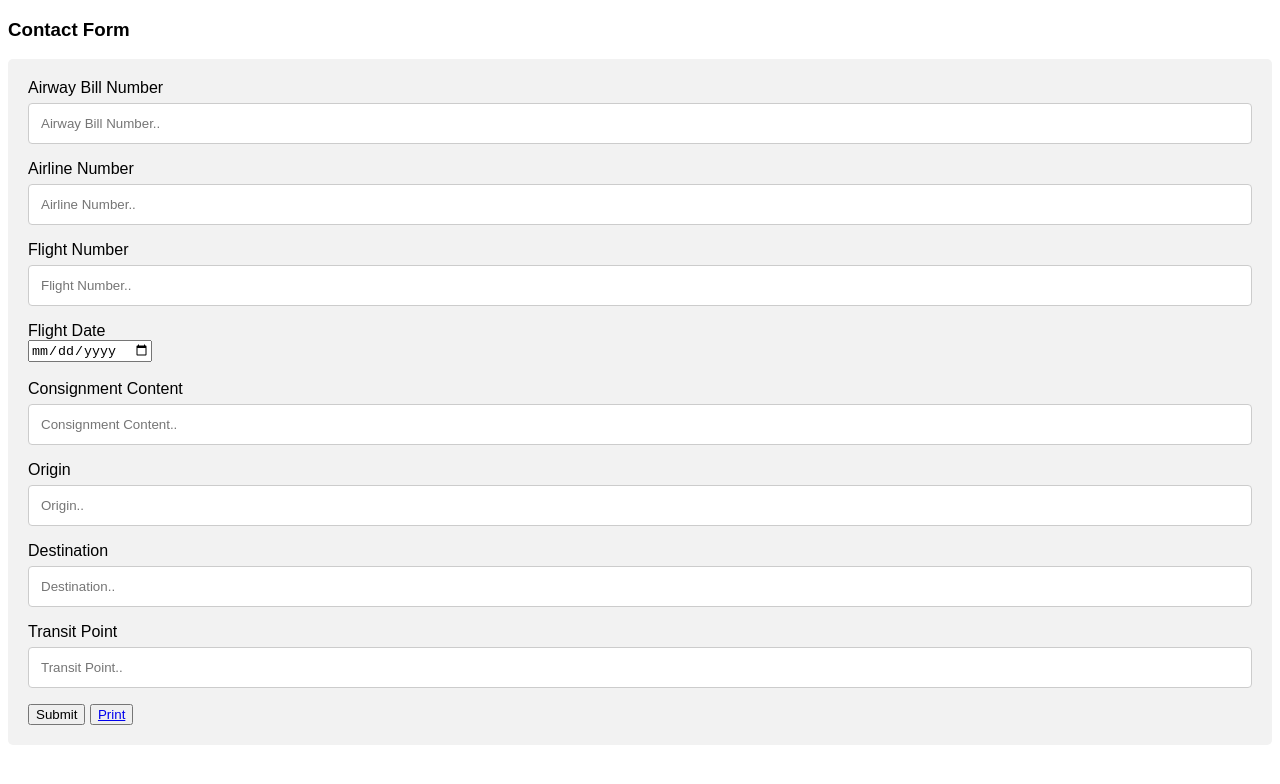
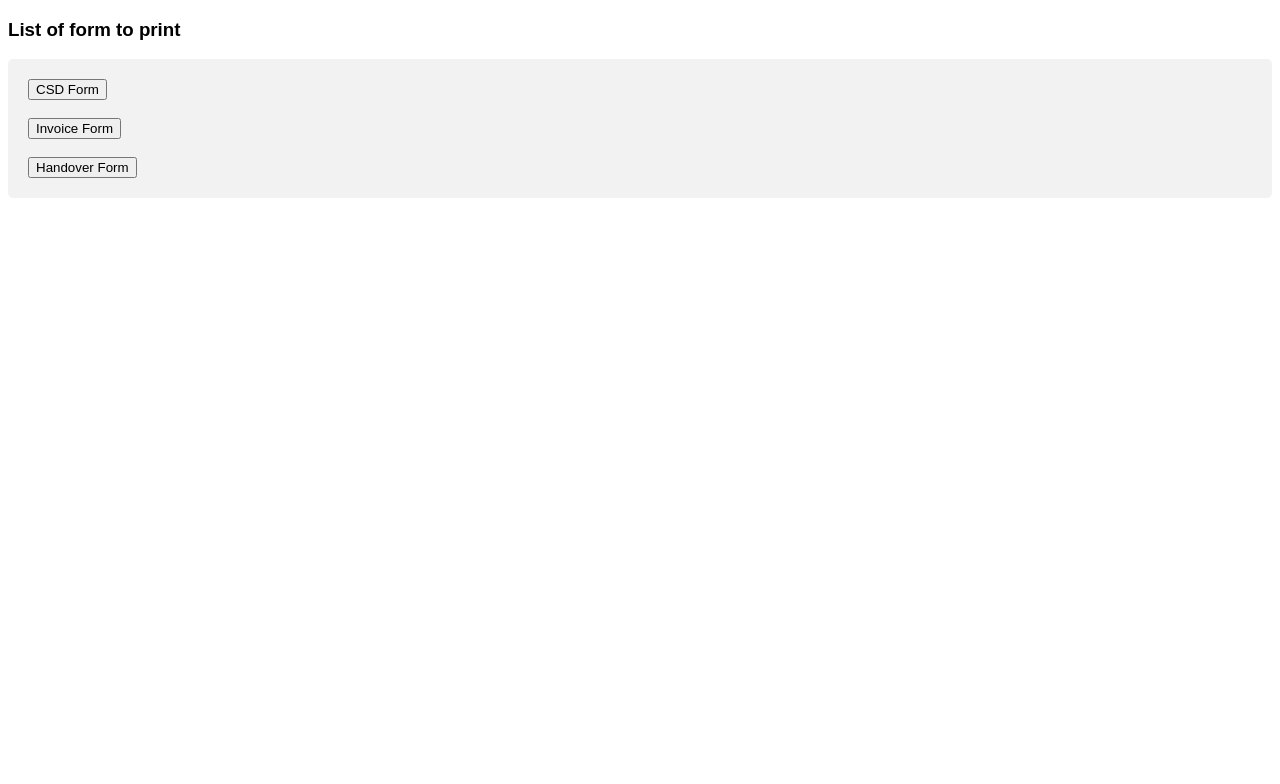
Before and after one commit to Rusydy/printjs, a website: page index.html in a window 1280 px wide. Drawn offline with nearby package versions, Linux system fonts and the light colour scheme.

Commit message:
UPDATE: home page to simpler one

```diff
--- a/index.html
+++ b/index.html
@@ -5,10 +5,13 @@
     <meta charset="UTF-8">
     <meta http-equiv="X-UA-Compatible" content="IE=edge">
     <meta name="viewport" content="width=device-width, initial-scale=1.0">
-    <script src="https://cdnjs.cloudflare.com/ajax/libs/jquery/3.0.0/jquery.min.js"></script>
-    <!-- to remove favicon.ico error -->
-    <link rel="shortcut icon" href="#">
+    <title>Admin</title>
     <style>
+        a {
+            text-decoration: none;
+            color: black;
+        }
+
         body {
             font-family: Arial, Helvetica, sans-serif;
         }
@@ -36,43 +39,24 @@
             padding: 20px;
         }
     </style>
-
-    <title>Print JS</title>
 </head>
 
 <body>
-    <h3>Contact Form</h3>
-
+    <h3>List of form to print</h3>
     <div class="container">
-        <form id="form" action="/print" method="post">
-            <label for="airwaybill_number">Airway Bill Number</label>
-            <input type="text" id="airwaybill_number" name="airwaybill_number" placeholder="Airway Bill Number..">
-
-            <label for="airline_number">Airline Number</label>
-            <input type="text" id="airline_number" name="airline_number" placeholder="Airline Number..">
-
-            <label for="flight_number">Flight Number</label>
-            <input type="text" id="flight_number" name="flight_number" placeholder="Flight Number..">
-
-            <label for="flight_date">Flight Date</label><br>
-            <input type="date" id="flight_date" name="flight_date"><br><br>
-
-            <label for="consignment_content">Consignment Content</label>
-            <input type="text" id="consignment_content" name="consignment_content" placeholder="Consignment Content..">
-
-            <label for="origin">Origin</label>
-            <input type="text" id="origin" name="origin" placeholder="Origin..">
-
-            <label for="destination">Destination</label>
-            <input type="text" id="destination" name="destination" placeholder="Destination..">
-
-            <label for="transit_point">Transit Point</label>
-            <input type="text" id="transit_point" name="transit_point" placeholder="Transit Point..">
-            <input type="submit" value="Submit">
+        <div id="list">
             <button>
-                <a href="/print" method="get">Print</a>
+                <a href="/csd">CSD Form</a>
             </button>
-        </form>
+            <br> <br>
+            <button>
+                <a href="/invoice">Invoice Form</a>
+            </button>
+            <br> <br>
+            <button>
+                <a href="/handover">Handover Form</a>
+            </button>
+        </div>
     </div>
 </body>
 
```
